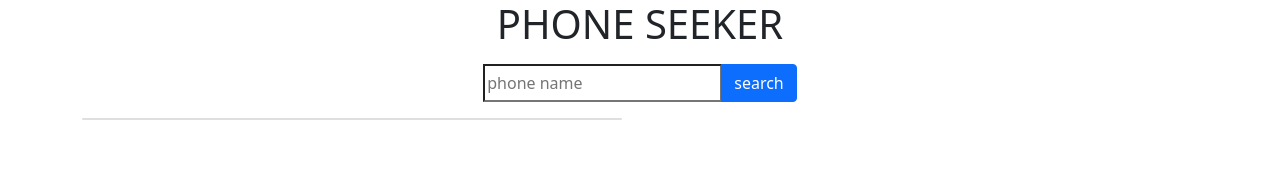
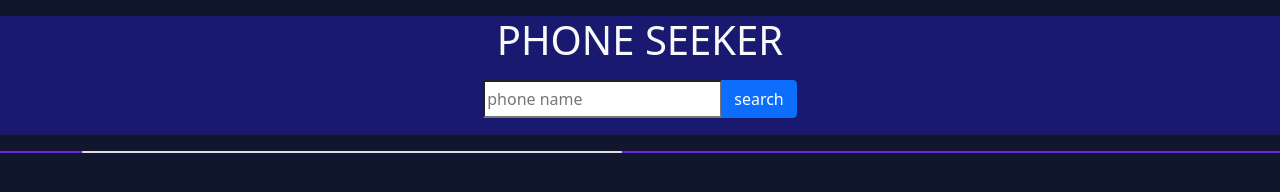
Before and after one commit to akila-niasa/phone-hunter, a plain HTML site: page index.html in a window 1280 px wide. Drawn offline with nearby package versions, Linux system fonts and the light colour scheme.

Commit message:
second added

```diff
--- a/index.html
+++ b/index.html
@@ -11,18 +11,19 @@
     <link rel="stylesheet" href="style.css">
 </head>
 <body>
-    <header>
-        <h1 class="text-center">PHONE SEEKER</h1>
+    <header class="header">
+        <h1 class="text-center text-light mt-3">PHONE SEEKER</h1>
+        <div  class="input-group mb-3 mt-3 d-flex      justify-content-center">
+          <input id="input-field" type="text" placeholder="phone name">
+          <button onclick="loadPhone()" class="btn btn-primary" type="button" id="search-button">search</button>
+        </div>
+        <hr>
     </header>
 
     <main>
       <!-- ---------input-field---------- -->
-        <div  class="input-group mb-3 mt-3 d-flex justify-content-center">
-            <input id="input-field" type="text" placeholder="phone name">
-            <button onclick="loadPhone()" class="btn btn-primary" type="button" id="search-button">search</button>
-          </div>
+     <section class="container">
 
-          <section class="container">
             <div id="phone-details" class="card mb-3" style="max-width: 540px;">
               <!-- <div class="row g-0">
                 <div class="col-md-4">
--- a/style.css
+++ b/style.css
@@ -0,0 +1,9 @@
+.header{
+    background-color: midnightblue;
+}
+main{
+    background-color: rgb(108, 42, 231);
+}
+body{
+    background-color:rgb(16, 22, 46) ;
+}
```
Also changed, not shown: script.js (+10 -7 lines).
